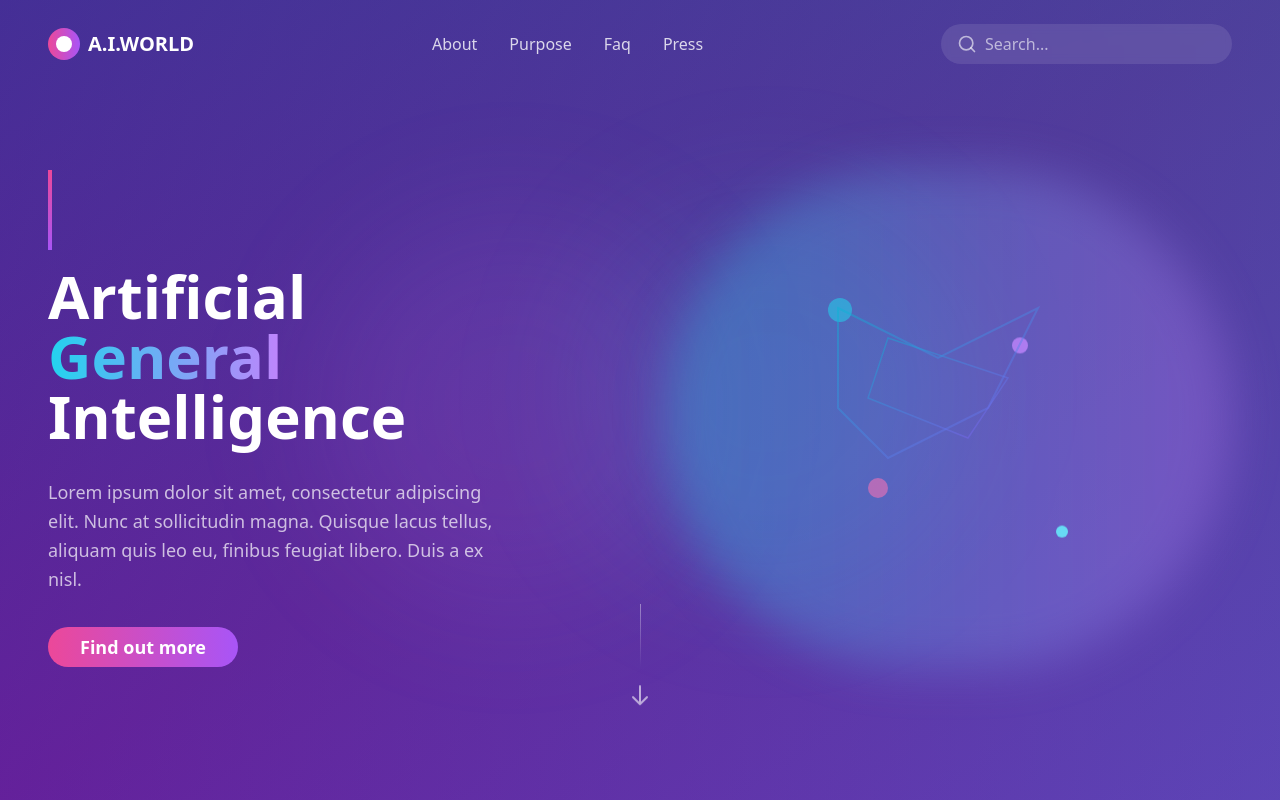
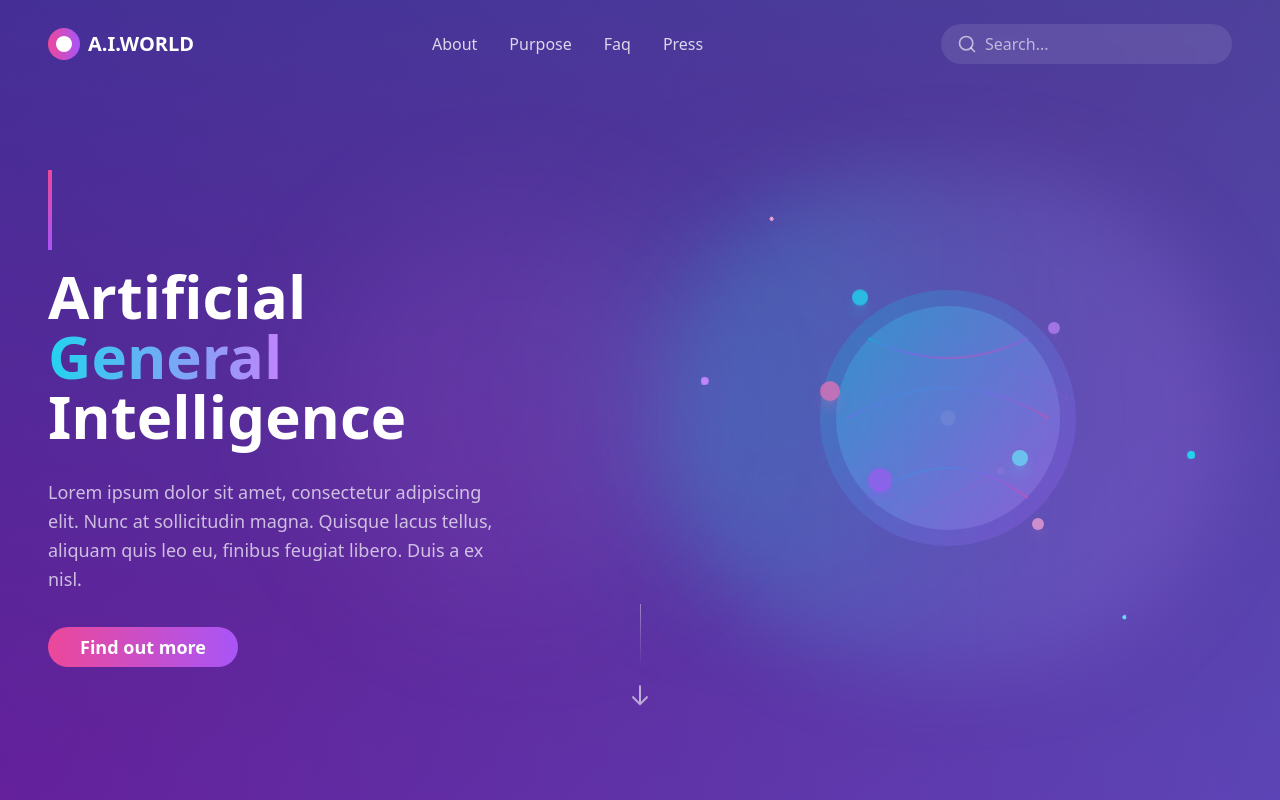
Before and after one commit to godflixx/page-from-idea, a React (Vite) app: page / in a window 1280 px wide. Built offline with nearby package versions, Linux system fonts and the light colour scheme.

Commit message:
Add illustration to hero page

```diff
--- a/src/components/HeroSection.tsx
+++ b/src/components/HeroSection.tsx
@@ -28,41 +28,81 @@ const HeroSection = () => {
           </Button>
         </div>
 
-        {/* Right Content - AI Brain Visualization */}
+        {/* Right Content - AI Brain Illustration */}
         <div className="relative">
           <div className="relative w-full h-96 lg:h-[500px]">
-            {/* Brain silhouette */}
-            <div className="absolute inset-0 bg-gradient-to-r from-cyan-400/30 to-purple-400/30 rounded-full blur-xl"></div>
+            {/* Main brain silhouette with glow */}
+            <div className="absolute inset-0 bg-gradient-to-r from-cyan-400/20 to-purple-400/20 rounded-full blur-2xl"></div>
 
-            {/* Geometric patterns */}
+            {/* Central AI brain structure */}
             <div className="absolute inset-0 flex items-center justify-center">
               <div className="relative w-80 h-80">
-                {/* Animated geometric shapes */}
-                <div className="absolute top-10 left-10 w-6 h-6 bg-cyan-400 rounded-full opacity-60 animate-pulse"></div>
-                <div className="absolute top-20 right-20 w-4 h-4 bg-purple-400 rounded-full opacity-80 animate-bounce"></div>
-                <div className="absolute bottom-20 left-20 w-5 h-5 bg-pink-400 rounded-full opacity-70 animate-pulse"></div>
-                <div className="absolute bottom-10 right-10 w-3 h-3 bg-cyan-300 rounded-full opacity-90 animate-bounce"></div>
+                {/* Core brain shape */}
+                <div className="absolute inset-8 bg-gradient-to-br from-cyan-500/30 to-purple-500/30 rounded-full"></div>
+                <div className="absolute inset-12 bg-gradient-to-br from-cyan-400/40 to-purple-400/40 rounded-full animate-pulse"></div>
 
-                {/* Neural network lines */}
+                {/* Neural network connections */}
                 <svg className="absolute inset-0 w-full h-full" viewBox="0 0 320 320">
                   <defs>
-                    <linearGradient id="lineGradient" x1="0%" y1="0%" x2="100%" y2="100%">
-                      <stop offset="0%" stopColor="#06b6d4" stopOpacity="0.6" />
-                      <stop offset="100%" stopColor="#8b5cf6" stopOpacity="0.6" />
+                    <linearGradient id="connectionGradient" x1="0%" y1="0%" x2="100%" y2="100%">
+                      <stop offset="0%" stopColor="#06b6d4" stopOpacity="0.8" />
+                      <stop offset="50%" stopColor="#8b5cf6" stopOpacity="0.6" />
+                      <stop offset="100%" stopColor="#ec4899" stopOpacity="0.8" />
                     </linearGradient>
                   </defs>
-                  <path d="M50 50 L150 100 L250 50 L200 150 L100 200 L50 150 Z"
-                        stroke="url(#lineGradient)"
+
+                  {/* Interconnected neural pathways */}
+                  <path d="M80 80 Q160 120 240 80"
+                        stroke="url(#connectionGradient)"
                         strokeWidth="2"
                         fill="none"
                         className="animate-pulse" />
-                  <path d="M100 80 L220 120 L180 180 L80 140 Z"
-                        stroke="url(#lineGradient)"
+                  <path d="M60 160 Q160 100 260 160"
+                        stroke="url(#connectionGradient)"
                         strokeWidth="1.5"
                         fill="none"
                         className="animate-pulse" />
+                  <path d="M80 240 Q160 180 240 240"
+                        stroke="url(#connectionGradient)"
+                        strokeWidth="2"
+                        fill="none"
+                        className="animate-pulse" />
+                  <path d="M120 60 L200 100 L280 140 L200 220 L120 260 L40 140 Z"
+                        stroke="url(#connectionGradient)"
+                        strokeWidth="1"
+                        fill="none"
+                        opacity="0.5" />
                 </svg>
+
+                {/* Floating neural nodes */}
+                <div className="absolute top-8 left-16 w-4 h-4 bg-cyan-400 rounded-full opacity-80 animate-bounce shadow-lg shadow-cyan-400/50"></div>
+                <div className="absolute top-16 right-12 w-3 h-3 bg-purple-400 rounded-full opacity-90 animate-pulse shadow-lg shadow-purple-400/50"></div>
+                <div className="absolute top-32 left-8 w-5 h-5 bg-pink-400 rounded-full opacity-70 animate-bounce shadow-lg shadow-pink-400/50" style={{animationDelay: '0.5s'}}></div>
+                <div className="absolute top-48 right-20 w-4 h-4 bg-cyan-300 rounded-full opacity-85 animate-pulse shadow-lg shadow-cyan-300/50" style={{animationDelay: '1s'}}></div>
+                <div className="absolute bottom-20 left-20 w-6 h-6 bg-purple-500 rounded-full opacity-60 animate-bounce shadow-lg shadow-purple-500/50" style={{animationDelay: '1.5s'}}></div>
+                <div className="absolute bottom-12 right-16 w-3 h-3 bg-pink-300 rounded-full opacity-95 animate-pulse shadow-lg shadow-pink-300/50"></div>
+
+                {/* Data streams */}
+                <div className="absolute top-1/2 left-1/2 transform -translate-x-1/2 -translate-y-1/2">
+                  <div className="w-2 h-2 bg-white rounded-full animate-ping"></div>
+                </div>
+                <div className="absolute top-1/3 left-1/3 transform -translate-x-1/2 -translate-y-1/2">
+                  <div className="w-1 h-1 bg-cyan-200 rounded-full animate-ping" style={{animationDelay: '0.5s'}}></div>
+                </div>
+                <div className="absolute bottom-1/3 right-1/3 transform translate-x-1/2 translate-y-1/2">
+                  <div className="w-1 h-1 bg-purple-200 rounded-full animate-ping" style={{animationDelay: '1s'}}></div>
+                </div>
               </div>
+            </div>
+
+            {/* Orbiting elements */}
+            <div className="absolute inset-0 animate-spin" style={{animationDuration: '20s'}}>
+              <div className="absolute top-0 left-1/2 w-2 h-2 bg-cyan-400 rounded-full transform -translate-x-1/2"></div>
+              <div className="absolute bottom-0 left-1/2 w-2 h-2 bg-purple-400 rounded-full transform -translate-x-1/2"></div>
+            </div>
+            <div className="absolute inset-4 animate-spin" style={{animationDuration: '15s', animationDirection: 'reverse'}}>
+              <div className="absolute right-0 top-1/2 w-1 h-1 bg-pink-300 rounded-full transform -translate-y-1/2"></div>
+              <div className="absolute left-0 top-1/2 w-1 h-1 bg-cyan-300 rounded-full transform -translate-y-1/2"></div>
             </div>
           </div>
         </div>
```
